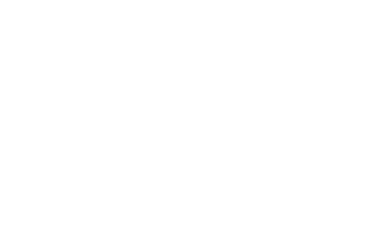
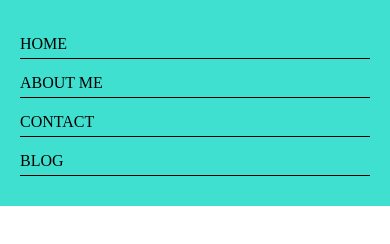
Before and after one commit to LekaCorveloni/smc_wd2_fall19, a plain HTML site: page week 2/index.html in a window 390 px wide. Drawn offline with Linux system fonts and the light colour scheme.

Commit message:
navbar for mobile and tablet
added header and nav into HTML included a list of links. Added CSS to define nav details.

```diff
--- a/week 2/index.html
+++ b/week 2/index.html
@@ -9,6 +9,18 @@
     <title> Week 2 - Intro responsive </title>
 </head>
 <body>
+    <header>
+<nav>
 
+    <ul>
+        <li><a href="">home</a></li>
+        <li><a href="">about me</a></li>
+        <li><a href="">contact</a></li>
+        <li><a href="">blog</a></li>
+
+ </ul>
+</nav>
+
+    </header>
 </body>
 </html>
--- a/week 2/main.css
+++ b/week 2/main.css
@@ -0,0 +1,46 @@
+body {
+    margin: 0px;
+
+
+}
+
+
+nav {
+background-color: turquoise;
+padding: 20px 10px;
+}
+
+nav li{
+    border-bottom:1px solid
+    black;
+    padding: 5px 0px;
+    margin: 10px;
+}
+
+nav ul {
+    list-style: none;
+    padding-left: 0px;
+    margin: 0px;
+}
+
+nav ul a {
+
+    text-decoration: none;
+    color: black;
+    text-transform: uppercase;
+}
+
+@media(min-width: 540px) {
+    nav ul li{
+        display: inline-block;
+        padding-bottom: 5px;
+        border-bottom: 0px;
+
+
+    }
+nav{
+    padding: 0px 10px;
+
+}
+
+}
```
